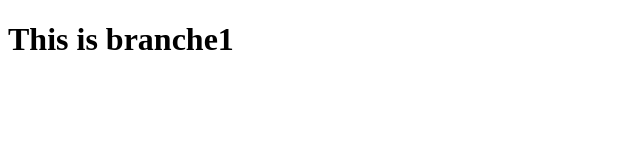
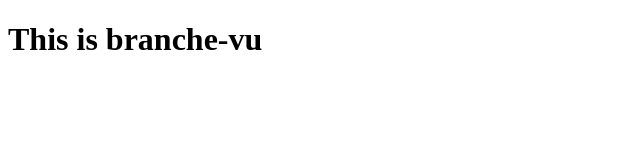
Before and after one commit to forkioJS4/forkioJS4.github.io, a plain HTML site: page index.html in a window 1280 px wide. Shown: the full height of the page, 0-640 px from the left. Drawn offline with Linux system fonts and the light colour scheme.

Commit message:
branche-vu

```diff
--- a/index.html
+++ b/index.html
@@ -9,7 +9,7 @@
 </head>
 <body>
 
-    <h1>This is branche1</h1>
+    <h1>This is branche-vu</h1>
 
 
 </body>
```
